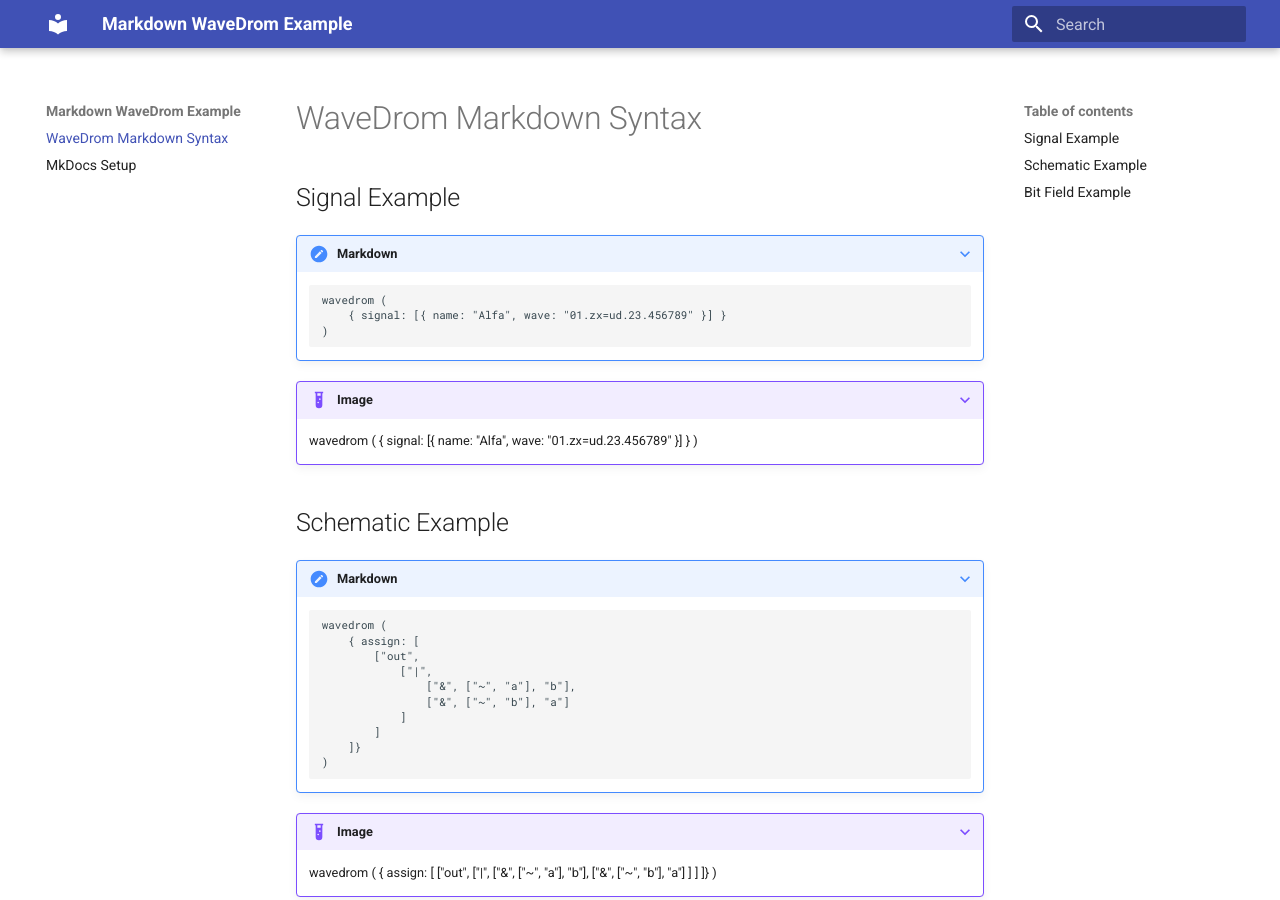
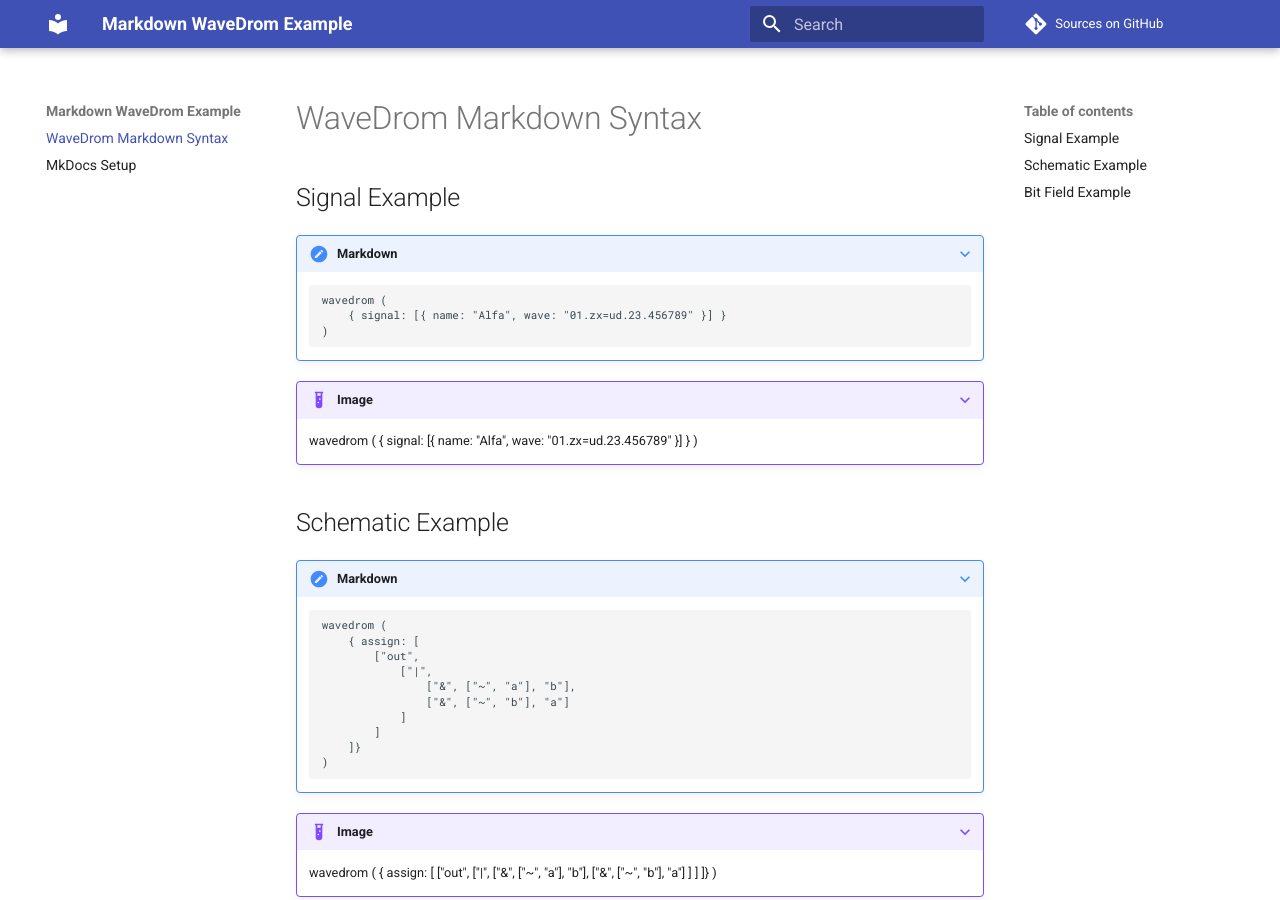
Before and after one commit to MaximilianKoestler/markdown-wavedrom-mkdocs-example, an MkDocs documentation site: the page built from docs/index.md, in a window 1280 px wide and 900 px high. Built offline with MkDocs 1.6.1 and Material for MkDocs 9.7.7, drawn with Linux system fonts in a browser that asks for light colours; comment, search, counter and statistics services are not loaded.

Commit message:
Add repository link to header

```diff
--- a/mkdocs.yml
+++ b/mkdocs.yml
@@ -1,4 +1,6 @@
 site_name: Markdown WaveDrom Example
+repo_url: https://github.com/MaximilianKoestler/markdown-wavedrom-mkdocs-example
+repo_name: Sources on GitHub
 
 theme:
   name: material
```
